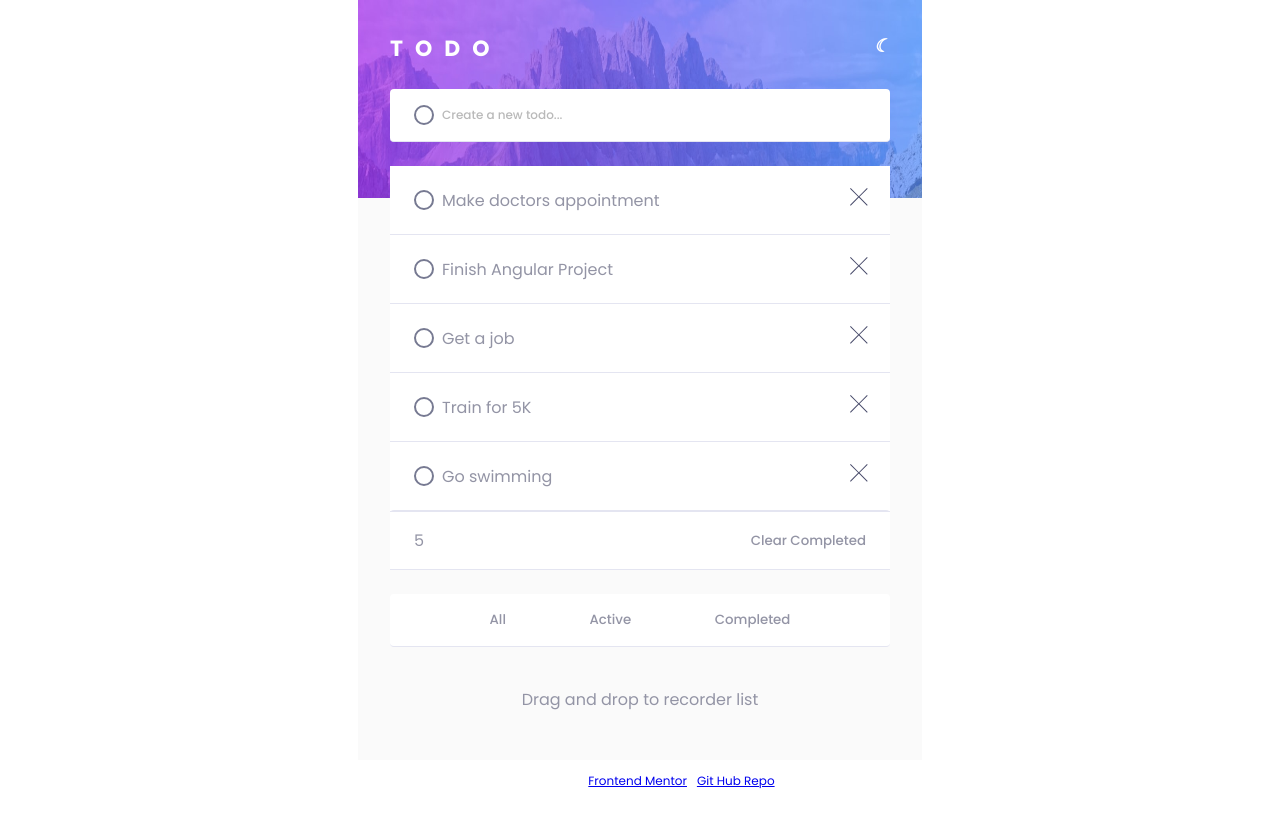
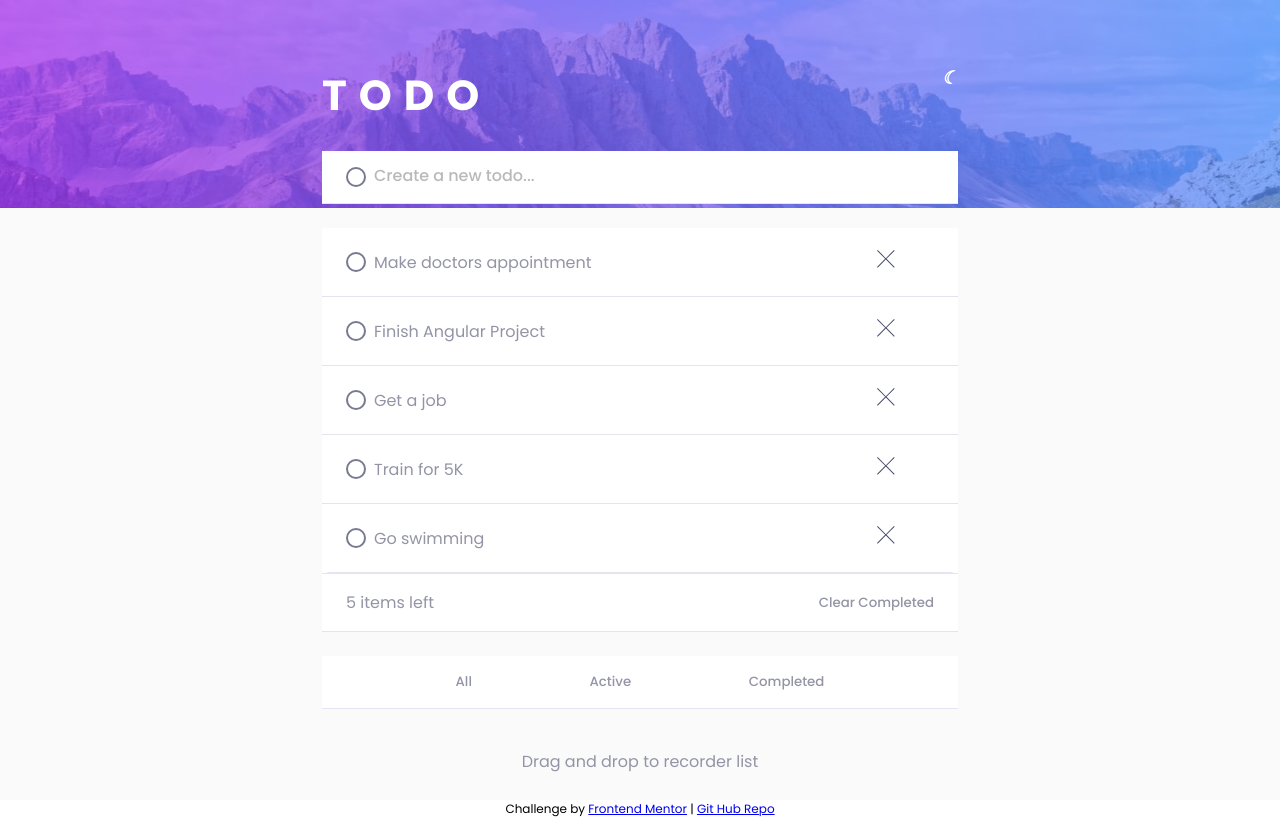
Before and after one commit to Suganya1990/AngularToDoApp, an Angular app: page / in a window 1280 px wide. Built offline with nearby package versions, Linux system fonts and the light colour scheme.

Commit message:
added css

```diff
--- a/src/app/app.component.html
+++ b/src/app/app.component.html
@@ -1,4 +1,4 @@
-<section class="container-app">
+<section class="container-app" >
 
     <app-to-do/>
     <div class="footer-section">
--- a/src/app/to-do/to-do.component.html
+++ b/src/app/to-do/to-do.component.html
@@ -1,44 +1,108 @@
-<section  [ngClass]="this.theme.type==='Light' ? 'light-container': 'dark-container'" class="container-todo" >
+<div
+  [ngClass]="this.theme.type === 'Light' ? 'light-container' : 'dark-container'"
+  class="container-todo"
+>
+  <section class="container-main">
     <header class="container-header">
       <h1 class="header-text">TODO</h1>
 
-        <i class="icon-theme" (click) = "this.toggleTheme()">
-            {{this.theme.symbolLink}}
+      <i class="icon-theme" (click)="this.toggleTheme()">
+        {{ this.theme.symbolLink }}
       </i>
 
       <!-- <span class="icon-theme"></span> -->
     </header>
-    <section class="container-addTask" [ngClass]="this.theme.type==='Light' ? 'light light-input': 'dark dark-input'">
-        <new-task/>
+    <section
+      class="container-addTask"
+      [ngClass]="
+        this.theme.type === 'Light' ? 'light light-input' : 'dark dark-input'
+      "
+    >
+      <new-task />
     </section>
 
-        <section class="container-task example-container " [ngClass]="this.theme.type==='Light' ? 'light': 'dark'">
+    <section
+      class="container-task example-container"
+      [ngClass]="this.theme.type === 'Light' ? 'light' : 'dark'"
+    >
       <div cdkDropList class="example-list" (cdkDropListDropped)="drop($event)">
-
         @for (task of tasks; track task.id){
-                    <div class="example-item" [ngClass]="this.theme.type==='Light' ? 'light': 'dark'" cdkDrag >
+        <div
+          class="example-item"
+          [ngClass]="this.theme.type === 'Light' ? 'light' : 'dark'"
+          cdkDrag
+        >
           <div class="example-custom-placeholder" *cdkDragPlaceholder></div>
-                        <task  [task]="task" (completeTaskEvent)="updateTask($event)" (deleteTaskEvent)="deleteTask($event)"/>
+          <task
+            [task]="task"
+            (completeTaskEvent)="updateTask($event)"
+            (deleteTaskEvent)="deleteTask($event)"
+          />
         </div>
         }
       </div>
     </section>
-        <div class="task-info " [ngClass]="this.theme.type==='Light' ? 'light light-input': 'dark dark-input'">
-            <div class="tasksLeft">{{this.tasks.length}}</div>
-            <button class="button-clear"  (click)="showTasks('Active')" [ngClass]="this.theme.type==='Light' ? 'light-input': 'dark-input'">
+    <div
+      class="task-info"
+      [ngClass]="
+        this.theme.type === 'Light' ? 'light light-input' : 'dark dark-input'
+      "
+    >
+      <div class="tasksLeft">{{ this.tasks.length }} items left</div>
+      <button
+        class="button-clear"
+        (click)="showTasks('Active')"
+        [ngClass]="this.theme.type === 'Light' ? 'light-input' : 'dark-input'"
+      >
         Clear Completed
       </button>
     </div>
 
-
-
-        <section class=" container-filter" [ngClass]="this.theme.type==='Light' ? 'light': 'dark'">
-           <button (click)="showTasks('All')"   [ngClass]="this.theme.type==='Light' ? 'light button-light': 'dark button-dark'" class="button-all">All</button>
-           <button (click)="showTasks('Active')"  [ngClass]="this.theme.type==='Light' ?  'light button-light': 'dark button-dark'" class="button-active">Active</button>
-           <button (click)="showTasks('Completed')"   [ngClass]="this.theme.type==='Light' ?'light button-light': 'dark button-dark'"class="button-completed">Completed</button>
+    <section
+      class="container-filter"
+      [ngClass]="this.theme.type === 'Light' ? 'light' : 'dark'"
+    >
+      <button
+        (click)="showTasks('All')"
+        [ngClass]="
+          this.theme.type === 'Light'
+            ? 'light button-light'
+            : 'dark button-dark'
+        "
+        class="button-all"
+      >
+        All
+      </button>
+      <button
+        (click)="showTasks('Active')"
+        [ngClass]="
+          this.theme.type === 'Light'
+            ? 'light button-light'
+            : 'dark button-dark'
+        "
+        class="button-active"
+      >
+        Active
+      </button>
+      <button
+        (click)="showTasks('Completed')"
+        [ngClass]="
+          this.theme.type === 'Light'
+            ? 'light button-light'
+            : 'dark button-dark'
+        "
+        class="button-completed"
+      >
+        Completed
+      </button>
     </section>
 
-    <div class="container-footer" (click)="showTasks('Active')"  [ngClass]="this.theme.type==='Light' ?  'light-input': 'dark-input'" >
-        <p> Drag and drop to recorder list</p>
+    <div
+      class="container-footer"
+      (click)="showTasks('Active')"
+      [ngClass]="this.theme.type === 'Light' ? 'light-input' : 'dark-input'"
+    >
+      <p>Drag and drop to recorder list</p>
     </div>
   </section>
+</div>
--- a/src/styles.css
+++ b/src/styles.css
@@ -37,18 +37,22 @@ display: flex;
 align-items: center;
 flex-direction: column;
 overflow: hidden;
-color:white;
+
 
 }
 .footer-section{
-padding: 1em 0;
 font-size: 12px;
 text-align: center;
 }
 .container-todo{
 
-/* border:3px solid purple;  */
-padding: 2em;
+  display: flex;
+  align-items: center;
+  flex-direction: column;
+  overflow: hidden;
+  color:white;
+  height: 95vh;
+  width: 100vw;
 
 }
 .container-header{
@@ -63,7 +67,9 @@ letter-spacing: 12px;
 font-size: 22px;
 }
 .container-main{
-border:3px solid white;
+
+  padding: 2em;
+
 }
 
 .icon-theme{
@@ -72,7 +78,7 @@ font-weight: 700;
 
 }
 .container-addTask, .container-taskList, .container-filter{
-border-radius: 4px;
+
 margin: 1.5em 0 ;
 }
 
@@ -190,12 +196,12 @@ color: var(--dark-lightGrayBlue);
 }
 
 .example-list {
-width: 500px;
+
 max-width: 100%;
 min-height: 60px;
 display: block;
-border-radius: 4px;
 overflow: hidden;
+border-radius: 8px;
 }
 
 .example-box {
@@ -262,10 +268,6 @@ background:var(--dark-bg-darkBlue);
 opacity: .2;
 }
 
-#buttonTransitionComplete.transition {
-
-
-}
 
 @keyframes onCompleteAnnimation{
   0%   {
@@ -343,3 +345,31 @@ opacity: .2;
   justify-content: center;
   padding: 1em 0 ;
 }
+
+@media only screen and (min-width: 600px) {
+
+
+  .container-todo{
+    width: 100vw;
+    height: 100vh;
+    display: flex;
+    padding: 2em;
+
+
+
+}
+.container-main{
+  width: 700px;
+  height: 60vh;
+
+}
+.header-text{
+  font-size: 42px;
+}
+.task-new-container{
+  font-size: 16px;
+}
+.task-new-container input::placeholder{
+  font-size: 16px;
+}
+}
```
Lines whose indentation alone changed are shown as unchanged.
